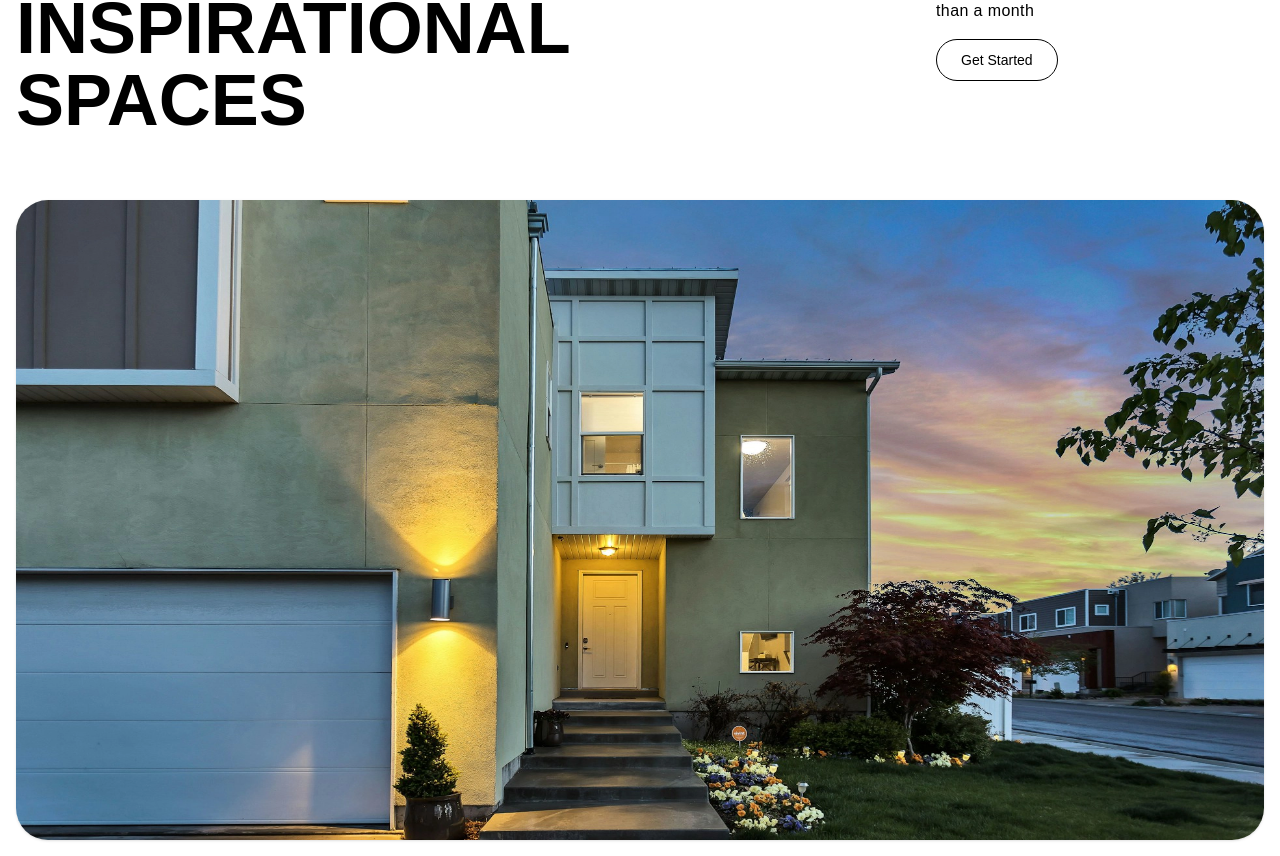
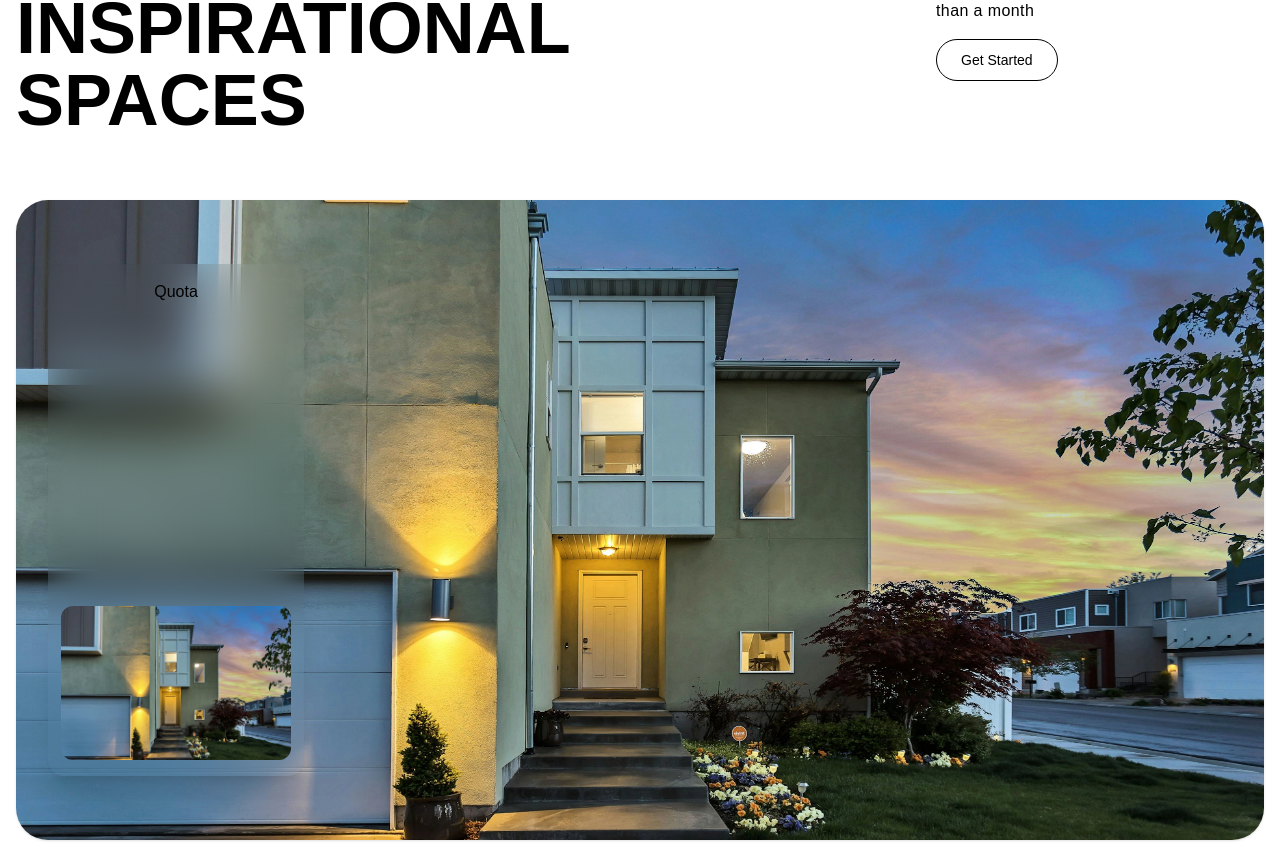
Before and after one commit to Ye180/Quad-Estate, a Next.js app: page / in a window 1280 px wide. Shown: the part 217-1073 px from the top of the page. Built offline with nearby package versions, Linux system fonts and the light colour scheme.

Commit message:
Setup: Hero Part 2

```diff
--- a/src/core/components/molecules/header/index.tsx
+++ b/src/core/components/molecules/header/index.tsx
@@ -8,7 +8,7 @@ const Header = () => {
                   <h1 className="font-teko font-bold text-5xl">Quad</h1>
             </div>
 
-              <div className="flex justify-between gap-2 pb-3 border-b border-gray w-80">
+              <div className="flex justify-between gap-2 pb-3 border-b border-gray lg:w-80">
                   {HeaderTableData.map((item) => (
                       <Button url="/" key={item.id} variant="primary" className="borer-none px-3">{item.title}</Button>
                   ))}
--- a/src/core/components/molecules/hero/picture.tsx
+++ b/src/core/components/molecules/hero/picture.tsx
@@ -1,12 +1,23 @@
-import Image from "next/image"
+import Image from "next/image";
+import Sort from "./sort";
 
 const Picture = () => {
-  return (
-      <div className="h-fit overflow-hidden rounded-4xl shadow lg:h-[80vh]">
-      {/* <h1>description</h1> */}
-    <Image alt="Image1" src="/assets/home1.webp" width={2000} height={2000} className="w-full h-full" priority/>
-      </div>
-  )
-}
+	return (
+		<div className="relative">
+			<div className=" h-fit overflow-hidden rounded-4xl shadow lg:h-[80vh]">
+				<Image
+					alt="Image1"
+					src="/assets/home1.webp"
+					width={2000}
+					height={2000}
+					className="w-full h-full z-10"
+					priority
+				/>
+			</div>
 
-export default Picture
+			<Sort picture="/assets/home1.webp" />
+		</div>
+	);
+};
+
+export default Picture;
--- /dev/null
+++ b/src/core/components/molecules/hero/sort.tsx
@@ -0,0 +1,21 @@
+import Image from "next/image";
+
+const Sort = ({ picture }: { picture: string }) => {
+	return (
+		<div className="flex flex-col py-4 justify-between items-center w-64 h-[80%] absolute inset-y-1/2 -translate-y-1/2 shadow-xl left-8 z-20 rounded-2xl backdrop-blur-xl max-lg:hidden">
+			<h3>Quota</h3>
+			<div className="bg-amber-800 w-[90%] overflow-hidden rounded-xl">
+				<Image
+					alt="Image1"
+					src={picture}
+					width={2000}
+					height={2000}
+					className="w-full h-full z-10"
+					priority
+				/>
+			</div>
+		</div>
+	);
+};
+
+export default Sort;
```
Also changed, not shown: src/app/layout.tsx (+4 -6 lines), public/assets/home.webp (deleted).
